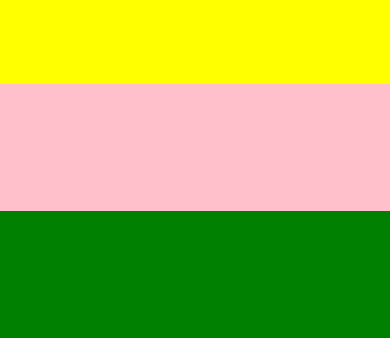
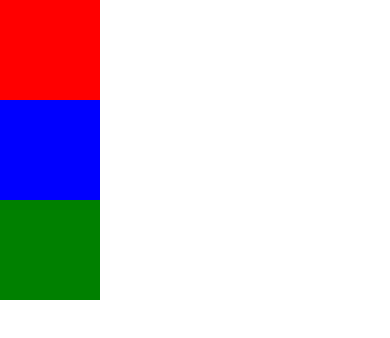
Before and after one commit to SmpManeth/react-native-introduction, a React Native app: screen / in a window 390 px wide. Shown: the top 338 px of the page. Built offline with nearby package versions, Linux system fonts and the light colour scheme.

Commit message:
update App.js and App.styles.js

```diff
--- a/App.js
+++ b/App.js
@@ -5,12 +5,10 @@ import { View } from "react-native";
 export default function App() {
   return (
     <SafeAreaProvider>
-      <SafeAreaView style={{ backgroundColor: "red", flex: 1 }}>
-        <View style={{ backgroundColor: "blue", flex: 1 }}>
-          <View style={{ backgroundColor: "yellow", flex: 2 }}></View>
-          <View style={{ backgroundColor: "pink", flex: 3 }}></View>
-        </View>
-        <View style={{ backgroundColor: "green", flex: 3 }}></View>
+      <SafeAreaView style={{ flex: 1 }}>
+        <View style={ styles.box1  }></View>
+        <View style={ styles.box2  }></View>
+        <View style={ styles.box3  }></View>
       </SafeAreaView>
     </SafeAreaProvider>
   );
--- a/App.styles.js
+++ b/App.styles.js
@@ -2,5 +2,20 @@ import { StyleSheet } from "react-native";
 
 export const  styles = StyleSheet.create({
 
+    box1:{
+        height: 100,
+        width: 100,
+        backgroundColor: "red",
+    },
+    box2:{
+        height: 100,
+        width: 100,
+        backgroundColor: "blue",
+    },
+    box3:{
+        height: 100,
+        width: 100,
+        backgroundColor: "green",
+    },
 
   })
```
